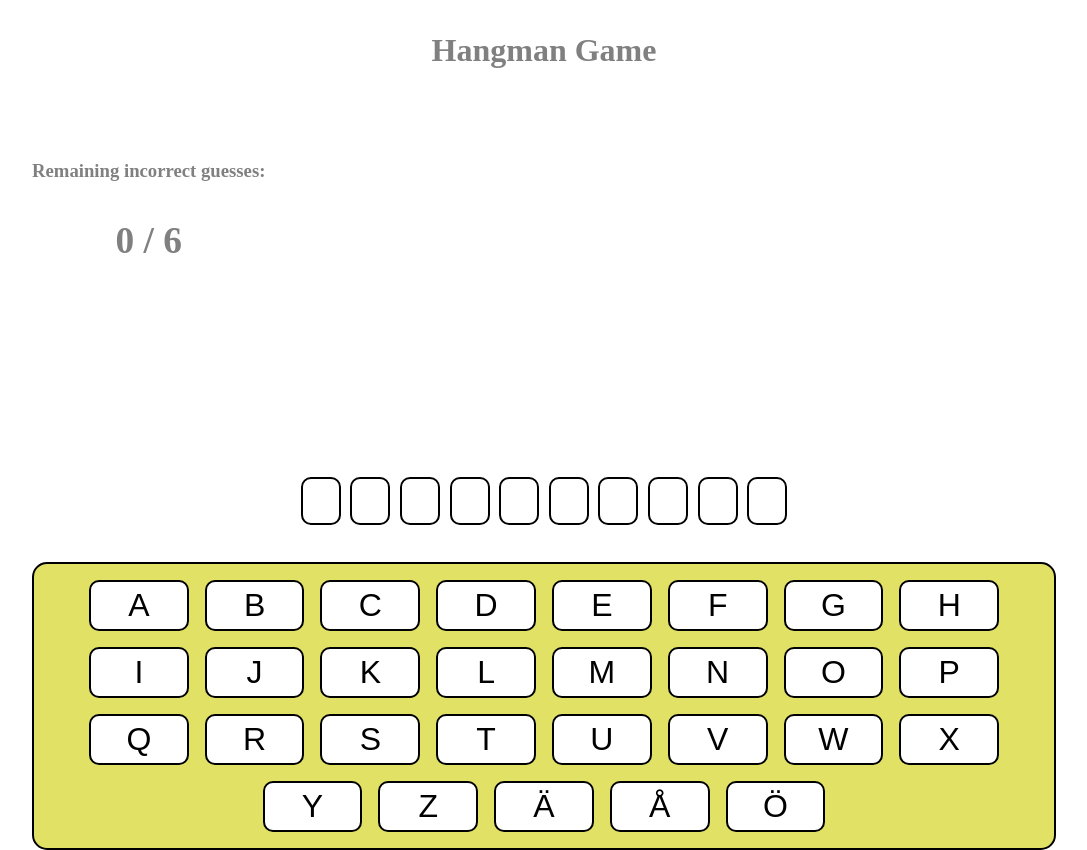
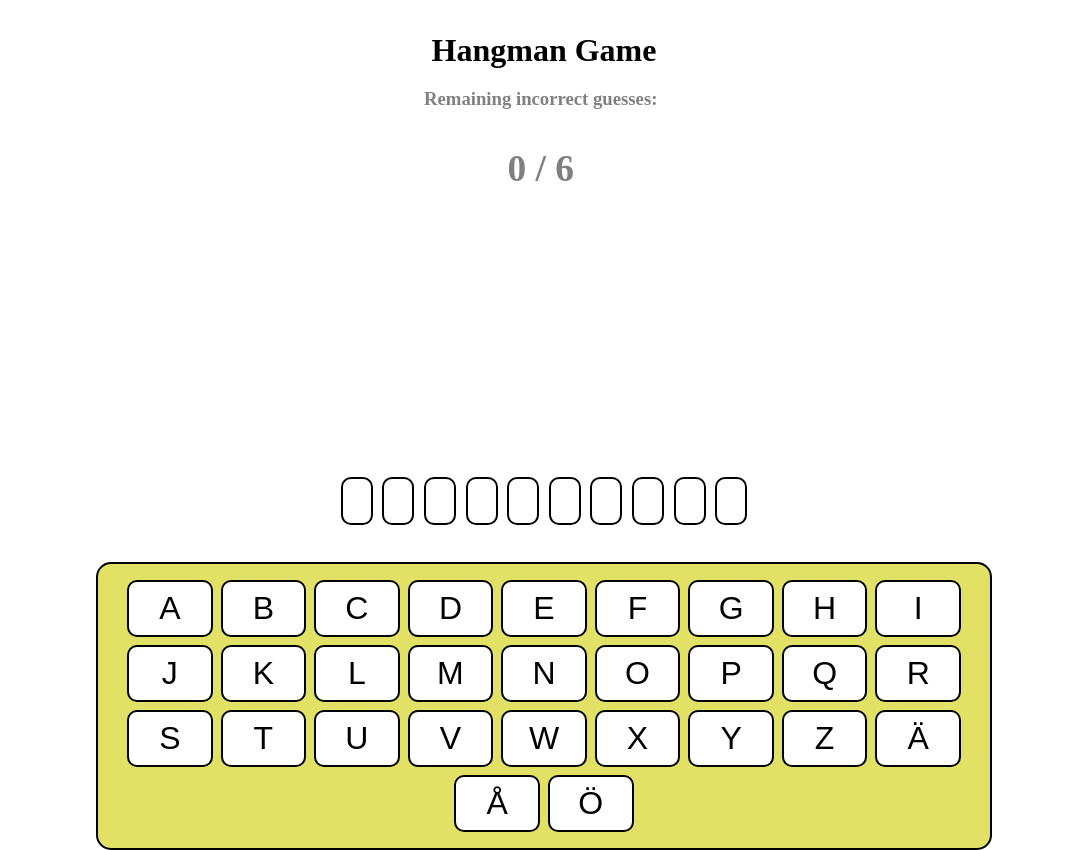
Before and after one commit to DennisFlink/hangman, a plain HTML site: page index.html in a window 1280 px wide. Shown: the whole page, without its empty margins (96-1183 px from the left). Drawn offline with Linux system fonts and the light colour scheme.

Commit message:
använd inte

```diff
--- a/index.html
+++ b/index.html
@@ -9,13 +9,14 @@
   </head>
   <body>
     <main>
-      <h3 class="guess-text">
-        Remaining incorrect guesses:
-        <p>0 / 6</p>
+
       </h3>
       <div class="container">
         <div class="hangman-box">
           <h1>Hangman Game</h1>
+          <h3 class="guess-text">
+            Remaining incorrect guesses:
+            <p>0 / 6</p>
           <svg
             viewBox="0 0 501 565"
             fill="none"
--- a/styles.css
+++ b/styles.css
@@ -22,11 +22,11 @@ body {
   display: flex;
   flex-wrap: wrap;
   justify-content: center;
-  gap: 1em;
+  gap: 0.5em;
   padding: 1em;
   border: 2px solid black;
   border-radius: 15px;
-  width: 80%;
+  width: 100%;
 }
 
 .letter {
@@ -34,9 +34,12 @@ body {
   font-size: xx-large;
   border: 2px solid black;
   width: calc(100% / 9 - 10px);
-  padding: 5px;
+  padding: 0.5rem;
   border-radius: 10px;
   transition: background-color 0.3s ease;
+  display: flex;
+  justify-content: center;
+
 }
 .letter:hover {
   background-color: #2980b9;
@@ -60,9 +63,9 @@ body {
 
 .letter-box {
   display: flex;
-  justify-content: center;
+  justify-content:center;
   align-items: center;
-  width: 2.5rem;
+  width: 2rem;
   height: 3rem;
   border: 2px solid black;
   border-radius: 10px;
@@ -166,3 +169,15 @@ h1 {
 #head {
   display: none;
 }
+
+
+h1{
+  color: black;
+}
+
+@media (min-width: 800px){
+  .keyboard-box{
+    width: 70%;
+
+  }
+}
```
